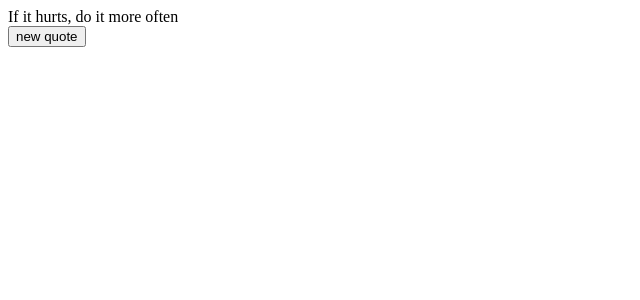
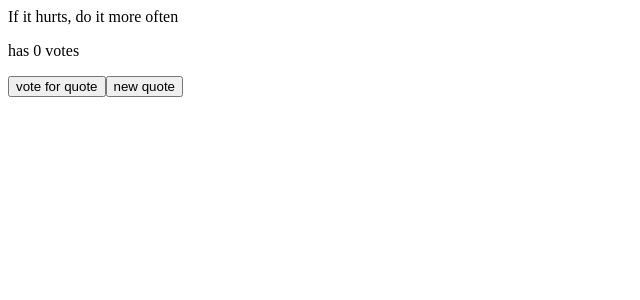
Before and after one commit to burneverything1/FullStackOpen-part1, a React (Create React App) app: page / in a window 1280 px wide. Shown: the top 300 px of the page, without its empty margins (0-640 px from the left). Built offline with nearby package versions, Linux system fonts and the light colour scheme.

Commit message:
part 1.13

```diff
--- a/src/App.js
+++ b/src/App.js
@@ -11,17 +11,26 @@ const App = () => {
   ]
 
   const [selected, setSelected] = useState(0)
+  const [voteArray, setVote] = useState(Array(6).fill(0))
 
-  const clickHandler = () => {
+  const newHandler = () => {
     let selector = Math.floor(Math.random() * 6)
     setSelected(selector)
+  }
+
+  const voteHandler = () => {
+    let voteCopy = [...voteArray]
+    voteCopy[selected] += 1
+    setVote(voteCopy)
   }
 
   return (
     <div>
       {anecdotes[selected]}
       <div>
-        <button onClick={clickHandler}>new quote</button>
+        <p>has {voteArray[selected]} votes</p>
+        <button onClick={voteHandler}>vote for quote</button>
+        <button onClick={newHandler}>new quote</button>
       </div>
     </div>
   )
```
